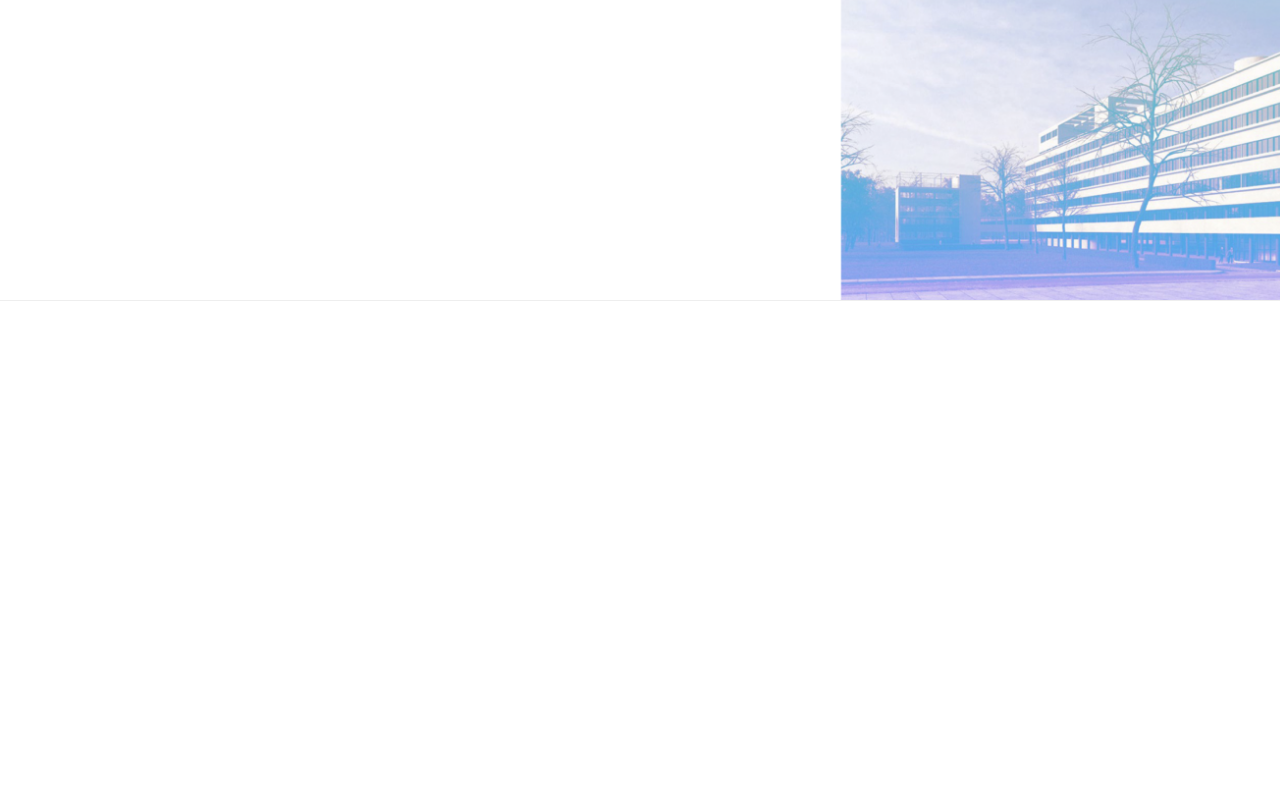
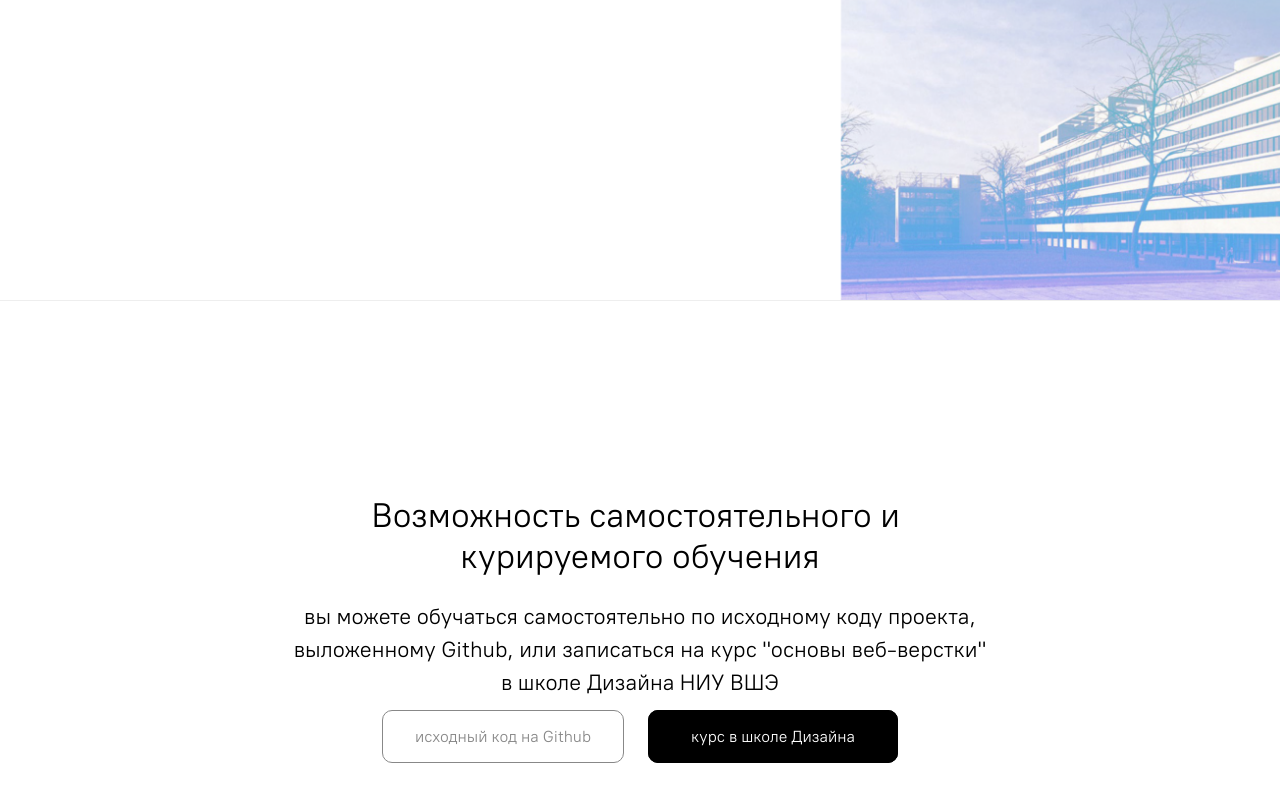
Before and after one commit to eeevikk/1year26uki, a plain HTML site: page about.html in a window 1280 px wide. Shown: the part 1854-2655 px from the top of the page. Before the commit the page ends 2155 px from the top, so only its background shows below. Drawn offline with Linux system fonts and the light colour scheme; files whose address does not match are found by name.

Commit message:
секция 4 и фавиконка

```diff
--- a/about.html
+++ b/about.html
@@ -5,6 +5,8 @@
     <meta name="viewport" content="width=device-width, initial-scale=1.0" />
     <title>О проекте</title>
     <link rel="stylesheet" href="stylesheets/style.css" />
+    <link rel="icon" href="images/favicon.png" type="image/png" />
+    <link rel="icon" href="images/favicon.png" type="image/x-icon" />
   </head>
   <body class="about">
     <nav class="menubar">
@@ -66,7 +68,30 @@
         </div>
       </section>
 
-      <section class="section-4"></section>
+      <section class="section-4">
+        <div class="about-text">
+          <h2>
+            Возможность самостоятельного и&NonBreakingSpace; курируемого
+            обучения
+          </h2>
+          <p>
+            вы можете обучаться самостоятельно по исходному коду проекта,
+            выложенному Github, или записаться на курс "основы веб-верстки" в
+            школе Дизайна НИУ ВШЭ
+          </p>
+        </div>
+
+        <div>
+          <a
+            href="https://github.com/eeevikk/1year26uki"
+            class="about-link light"
+            >исходный код на Github</a
+          >
+          <a href="https://creative.hse.ru/course_map" class="about-link dark"
+            >курс в школе Дизайна</a
+          >
+        </div>
+      </section>
     </main>
   </body>
 </html>
--- a/stylesheets/layout.css
+++ b/stylesheets/layout.css
@@ -216,3 +216,42 @@ blockquote::before {
   margin-top: 100px;
   border-bottom: 1px solid #eee;
 }
+
+.section-4 {
+  height: 600px;
+  display: flex;
+  flex-direction: column;
+  justify-content: center;
+  align-items: center;
+}
+.about-text {
+  width: 700px;
+}
+.about-text p,
+.about-text h2 {
+  text-align: center;
+}
+.about-link {
+  border: 1px solid #888;
+  border-radius: 10px;
+  text-decoration: none;
+  color: #888;
+  padding: 16px 32px;
+  transition: all 0.6s ease-in;
+}
+
+.dark {
+  border: 1px solid #000;
+  background-color: #000;
+  color: #fff;
+  margin-left: 20px;
+  padding: 16px 42px;
+}
+.dark:hover {
+  border: 1px solid cornflowerblue;
+  background-color: cornflowerblue;
+}
+.light:hover {
+  border: 1px solid cornflowerblue;
+  color: cornflowerblue;
+}
```
Also changed, not shown: index.html (+2 -0 lines).
